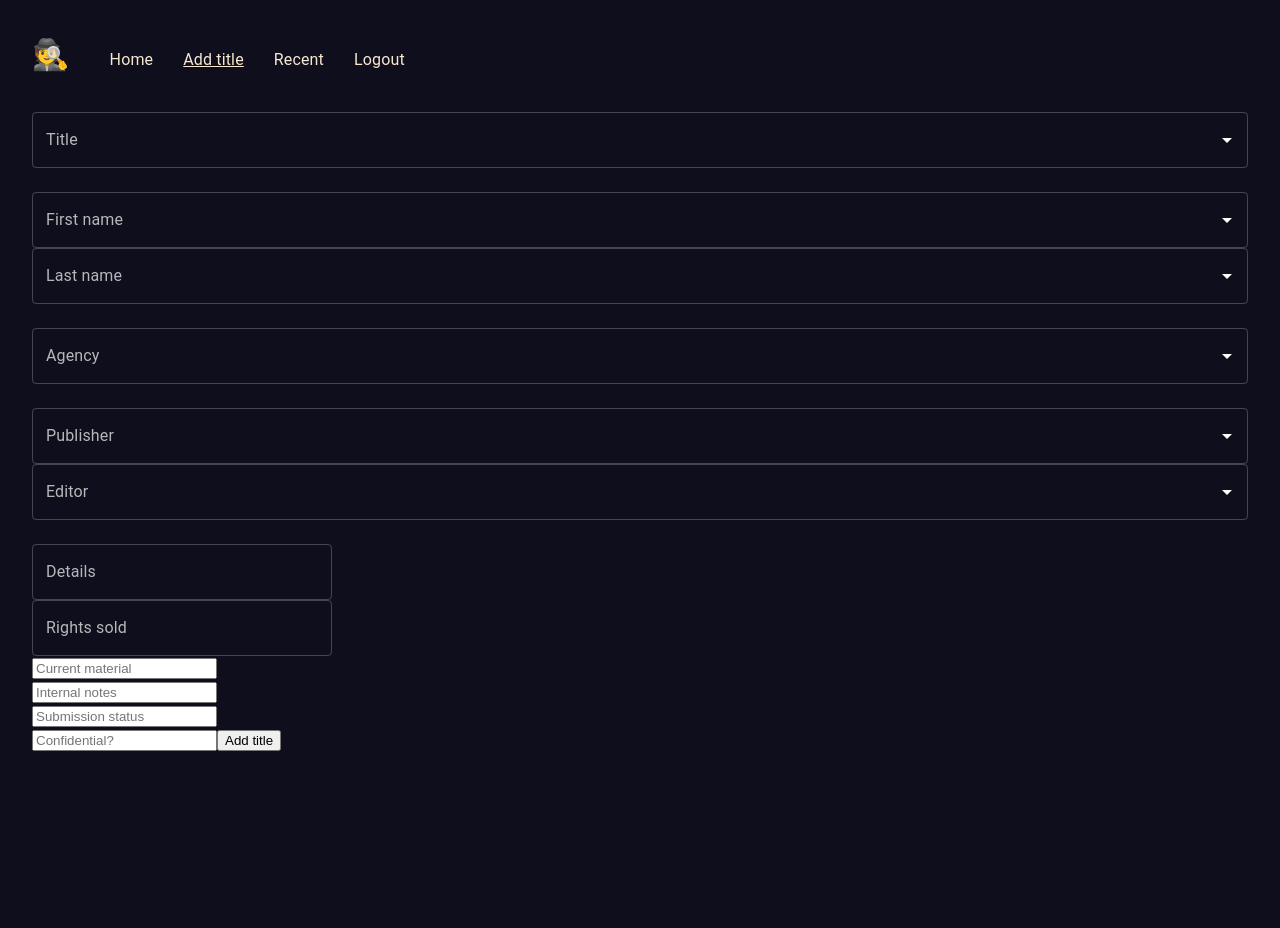
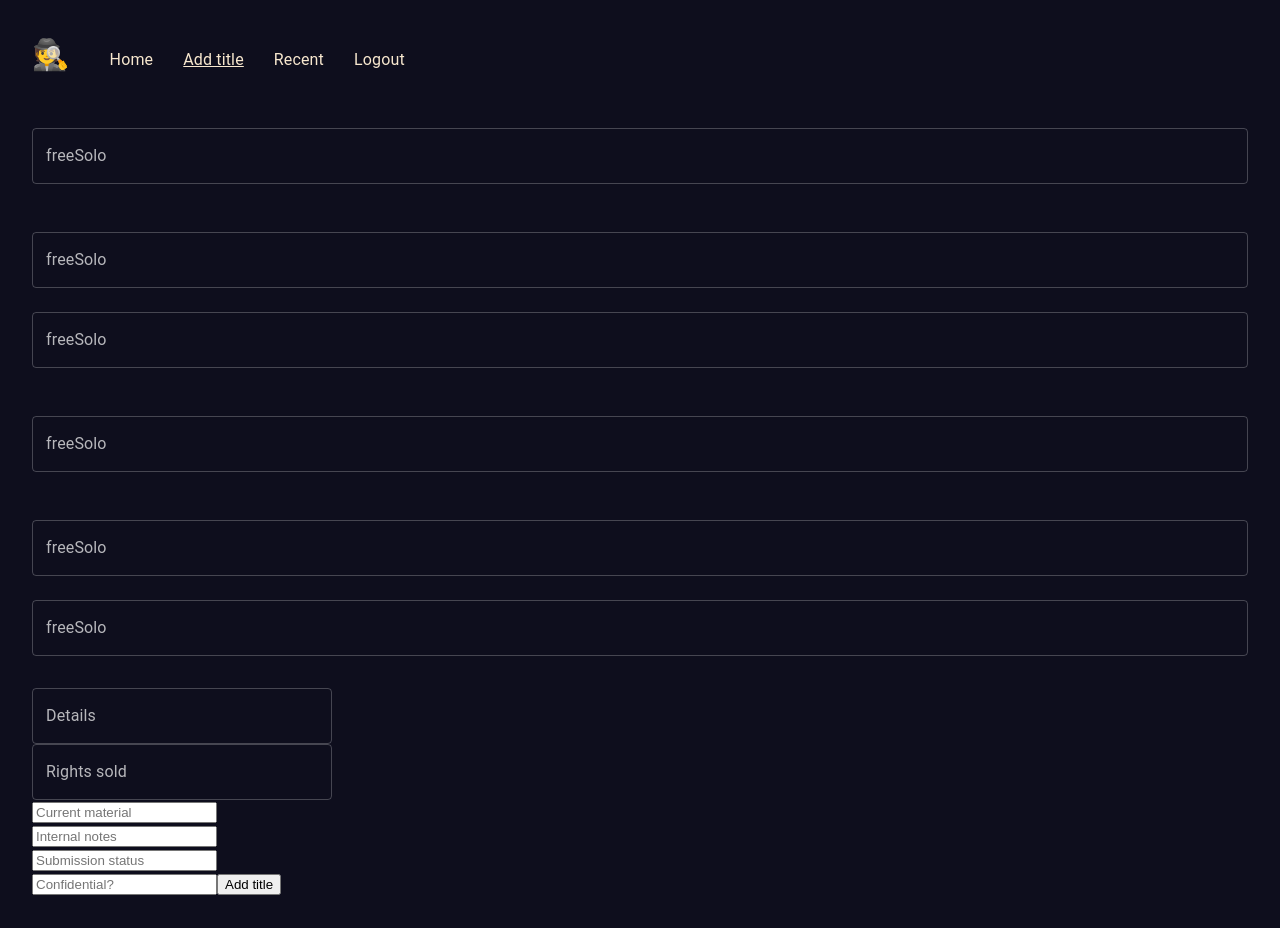
Before and after one commit to jdlms/scout-db, a React (Vite) app in the folder client/: page /add-title in a window 1280 px wide. Before the commit the page ends 800 px from the top, so only its background shows below. Built offline with nearby package versions, Linux system fonts and the light colour scheme; no server answers.

Commit message:
more autoc fun

```diff
--- a/client/src/components/forms/AutocompleteField.jsx
+++ b/client/src/components/forms/AutocompleteField.jsx
@@ -5,7 +5,7 @@ import axios from "axios";
 import { Controller } from "react-hook-form";
 import { useEffect, useState } from "react";
 
-export function AutocompleteField({ onChange, control, url, name, label }) {
+export function AutocompleteField({ onChange: ignored, control, url, name, label }) {
   const [options, setOptions] = useState([]);
   const [open, setOpen] = useState(false);
   const loading = open && options.length === 0;
@@ -40,11 +40,57 @@ export function AutocompleteField({ onChange, control, url, name, label }) {
   }, [open]);
 
   return (
+    // <Controller
+    //   render={({ props }) => (
+    //     <Autocomplete
+    //       id={name}
+    //       sx={{ width: 300 }}
+    //       freeSolo
+    //       autoSelect
+    //       open={open}
+    //       onOpen={() => {
+    //         setOpen(true);
+    //       }}
+    //       onClose={() => {
+    //         setOpen(false);
+    //       }}
+    //       isOptionEqualToValue={(option, value) => option === value}
+    //       options={options}
+    //       loading={loading}
+    //       renderInput={(params) => (
+    //         <TextField
+    //           {...params}
+    //           label={label}
+    //           InputProps={{
+    //             ...params.InputProps,
+    //             endAdornment: (
+    //               <>
+    //                 {loading ? <CircularProgress color="inherit" size={20} /> : null}
+    //                 {params.InputProps.endAdornment}
+    //               </>
+    //             ),
+    //           }}
+    //         />
+    //       )}
+    //     />
+    //   )}
+    //   onChange={([, data]) => data}
+    //   name={name}
+    //   control={control}
+    // />
+
     <Controller
+      name="autocomplete"
+      control={control}
+      onChange={([, data]) => data}
+      // onChange={([e, data, reason]) => handleChange(e, data, reason)}
+      // onInputChange={(e, data) => handleInputChange(e, data)}
+      defaultValue={""}
       render={({ onChange, ...props }) => (
         <Autocomplete
-          options={options}
-          getOptionLabel={(options) => options}
+          id="autocomplete"
+          freeSolo
+          autoSelect
           open={open}
           onOpen={() => {
             setOpen(true);
@@ -52,59 +98,14 @@ export function AutocompleteField({ onChange, control, url, name, label }) {
           onClose={() => {
             setOpen(false);
           }}
-          renderOption={(props, options) => <span>{options}</span>}
-          renderInput={(params) => <TextField {...params} label={label} variant="outlined" />}
-          onChange={(e, data) => onChange(data)}
-          {...props}
+          loading={loading}
+          options={options}
+          renderInput={(params) => (
+            <TextField {...params} label="freeSolo" margin="normal" variant="outlined" />
+          )}
         />
       )}
-      onChange={([, data]) => data}
-      defaultValue={""}
-      name={name}
-      control={control}
+
     />
   );
-
-  // return (
-  //   <Controller
-  //     render={({ props }) => (
-  //       <Autocomplete
-  //         id={name}
-  //         sx={{ width: 300 }}
-  //         freeSolo={true}
-  //         defaultValue=""
-  //         clearOnBlur={false}
-  //         open={open}
-  //         onOpen={() => {
-  //           setOpen(true);
-  //         }}
-  //         onClose={() => {
-  //           setOpen(false);
-  //         }}
-  //         isOptionEqualToValue={(option, value) => option.author === value.author}
-  //         options={options}
-  //         loading={loading}
-  //         renderInput={(params) => (
-  //           <TextField
-  //             {...params}
-  //             label={label}
-  //             InputProps={{
-  //               ...params.InputProps,
-  //               endAdornment: (
-  //                 <>
-  //                   {loading ? <CircularProgress color="inherit" size={20} /> : null}
-  //                   {params.InputProps.endAdornment}
-  //                 </>
-  //               ),
-  //             }}
-  //           />
-  //         )}
-  //         onChange={(_, data) => props.onChange(data)}
-  //       />
-  //     )}
-  //     onChange={([, data]) => data}
-  //     name={name}
-  //     control={control}
-  //   />
-  // );
 }
```
